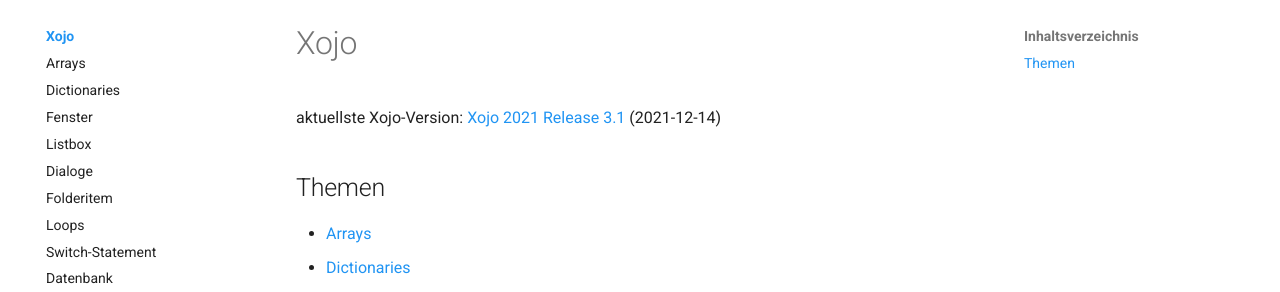
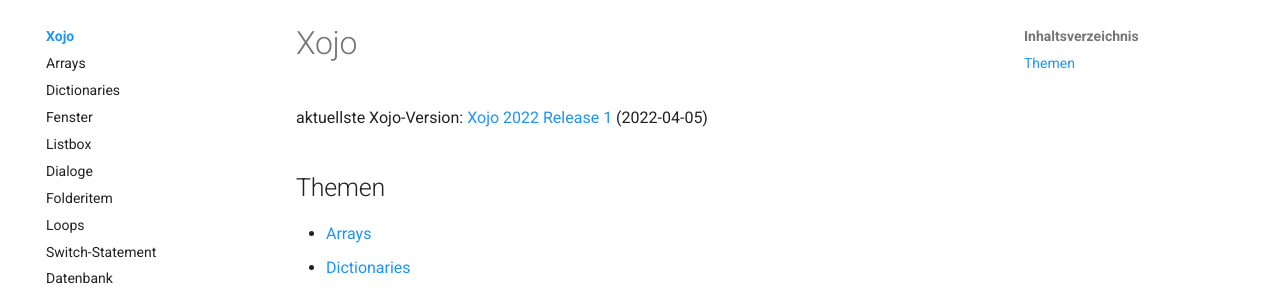
Before and after one commit to jakoubek/technotes, an MkDocs documentation site: the page built from docs/xojo/index.md, in a window 1280 px wide. Shown: the part 123-415 px from the top of the page. Built offline with MkDocs 1.6.1 and Material for MkDocs 9.7.7, drawn with Linux system fonts in a browser that asks for light colours.

Commit message:
Updated Xojo-Release

```diff
--- a/docs/xojo/index.md
+++ b/docs/xojo/index.md
@@ -1,6 +1,6 @@
 # Xojo
 
-aktuellste Xojo-Version: [Xojo 2021 Release 3.1](https://docs.xojo.com/Resources:2021r3.1_Release_Notes) (2021-12-14)
+aktuellste Xojo-Version: [Xojo 2022 Release 1](https://documentation.xojo.com/resources/release_notes/2022r1.html) (2022-04-05)
 
 ## Themen
 
```
